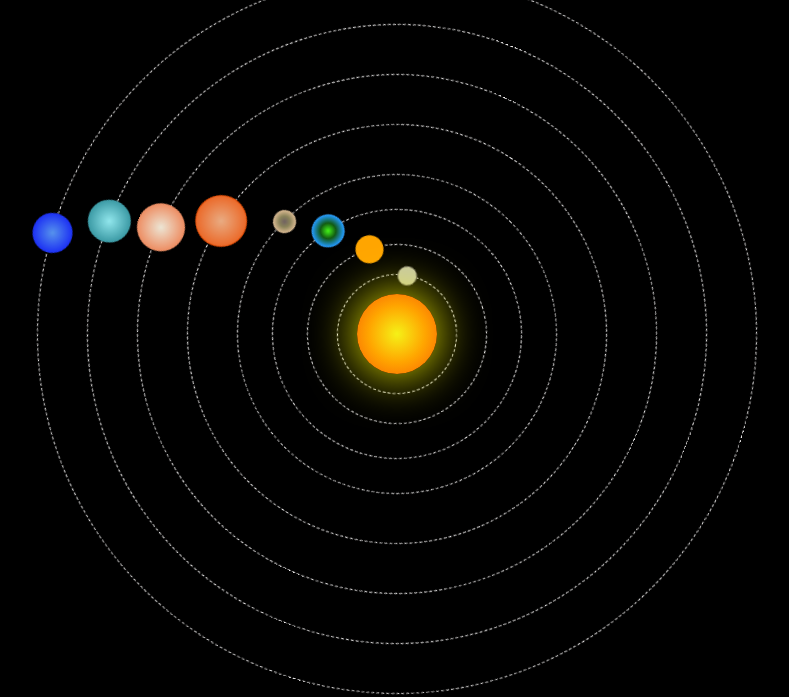
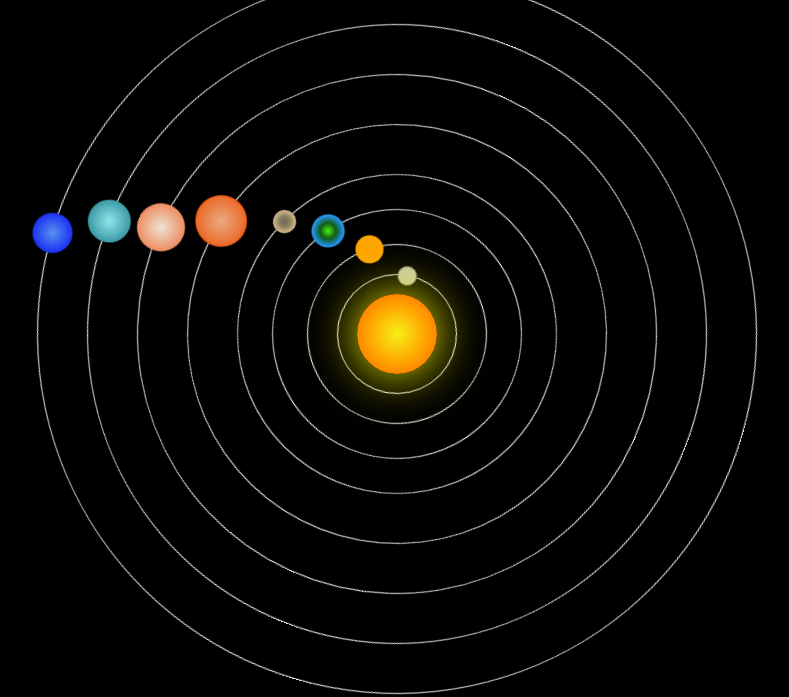
Before and after one commit to Abdullah-Ameen/SolarSystem, a plain HTML site: page index.html in a window 1280 px wide. Shown: the part 112-809 px from the top of the page, without its empty margins (255-1044 px from the left). Drawn offline with Linux system fonts and the light colour scheme.

Commit message:
Update style.css

```diff
--- a/css/style.css
+++ b/css/style.css
@@ -51,7 +51,7 @@ body {
 
 .orbit {
     position: absolute;
-    border: 0.5px dashed rgb(248, 246, 246);
+    border: 0.5px solid white;
     border-radius: 50%;
     z-index: 1; /* Ensure orbits stay behind planets */
     pointer-events: none; /* Prevent orbits from blocking clicks */
```
